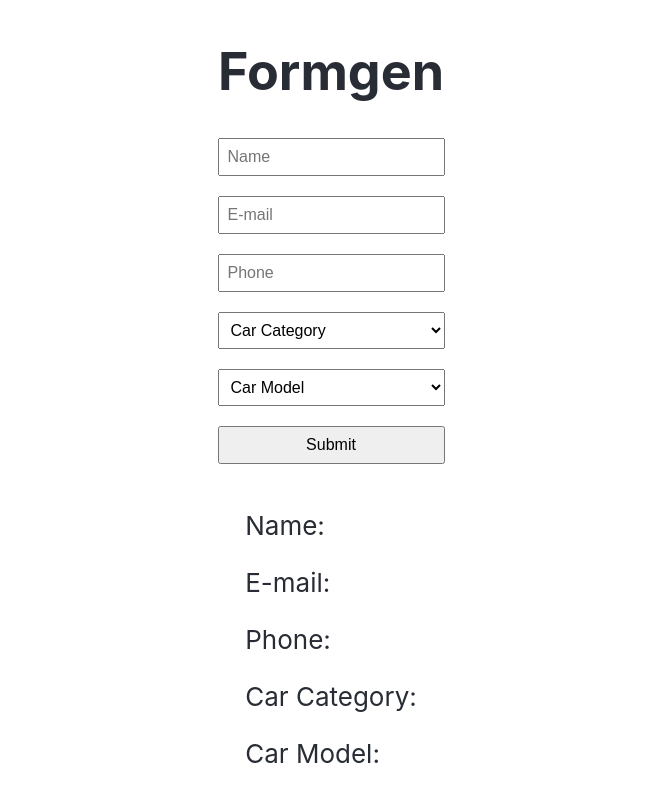
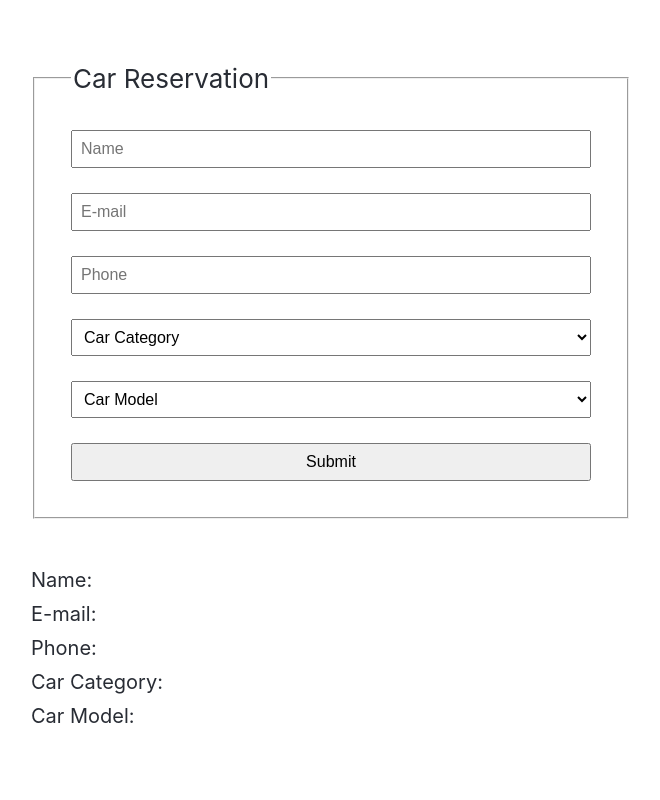
Before and after one commit to raflorenz/formgen, a React (Create React App) app: page / in a window 1280 px wide. Shown: the whole page, without its empty margins (309-969 px from the left). Built offline with nearby package versions, Linux system fonts and the light colour scheme.

Commit message:
update form structure and appearance

```diff
--- a/src/App.css
+++ b/src/App.css
@@ -21,14 +21,39 @@ body {
     color: #282c34;
 }
 
+.form {
+  width: 90%;
+  max-width: 600px;
+}
+
+fieldset {
+  padding: calc(20px + 2vmin);
+}
+
 .form-control {
   display: block;
+  width: calc(100% - 20px);
   padding: 0.5em;
-  margin-bottom: 20px;
+  margin-bottom: 25px;
   font-size: 16px;
 }
 
 select,
 button {
-  width: 100%;
+  width: 100% !important;
 }
+
+button.form-control {
+  margin-bottom: 0;
+}
+
+.form-values {
+  width: 90%;
+  max-width: 600px;
+  margin-top: 1.5em;
+}
+
+.form-values p {
+  margin: 0.5em 0;
+  font-size: 20px;
+}
--- a/src/App.js
+++ b/src/App.js
@@ -18,8 +18,10 @@ function App() {
 
   return (
     <div className="app">
-      <h1>Formgen</h1>
-      <form>
+      <form className="form">
+        <fieldset>
+          <legend>Car Reservation</legend>
+          <div className="form-group">
             <input
               type="text"
               value={name}
@@ -28,6 +30,8 @@ function App() {
               required
               onChange={e => setName(e.target.value)}
             />
+          </div>
+          <div className="form-group">
             <input
               type="email"
               value={email}
@@ -36,6 +40,8 @@ function App() {
               required
               onChange={e => setEmail(e.target.value)}
             />
+          </div>
+          <div className="form-group">
             <input
               type="text"
               value={phone}
@@ -43,6 +49,8 @@ function App() {
               placeholder="Phone"
               onChange={e => setPhone(e.target.value)}
             />
+          </div>
+          <div className="form-group">
             <select
               value={selectedCategory}
               className="form-control"
@@ -52,6 +60,8 @@ function App() {
               <option value="">Car Category</option>
               {cars.map(car => <option key={car.id} value={car.category}>{car.category}</option>)}
             </select>
+          </div>
+          <div className="form-group">
             <select
               value={selectedModel}
               className="form-control"
@@ -61,9 +71,11 @@ function App() {
               <option value="">Car Model</option>
               {models.map(model => <option key={model} value={model}>{model}</option>)}
             </select>
+          </div>
           <button className="form-control">Submit</button>
+        </fieldset>
       </form>
-      <div>
+      <div className="form-values">
         <p>Name: {name}</p>
         <p>E-mail: {email}</p>
         <p>Phone: {phone}</p>
```
Lines whose indentation alone changed are shown as unchanged.
